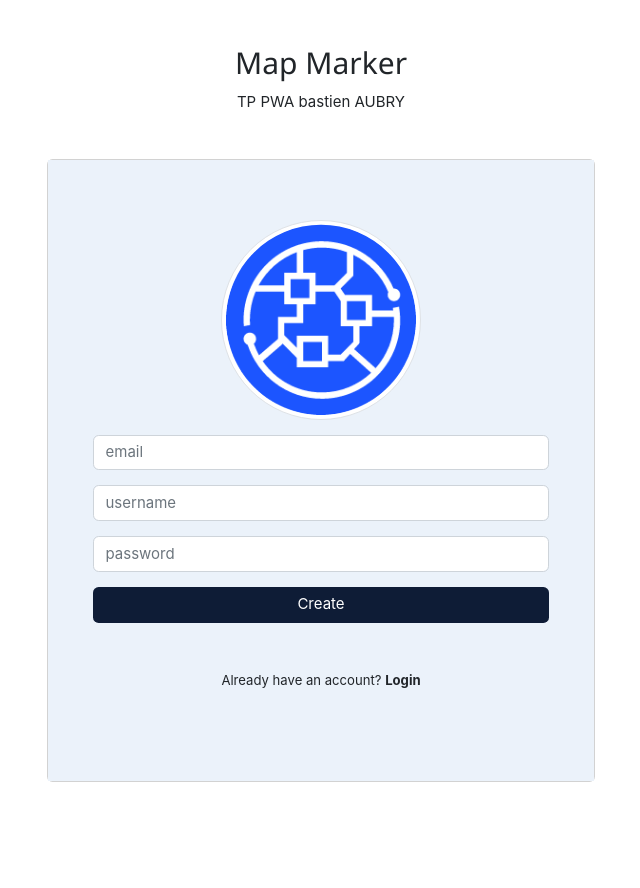
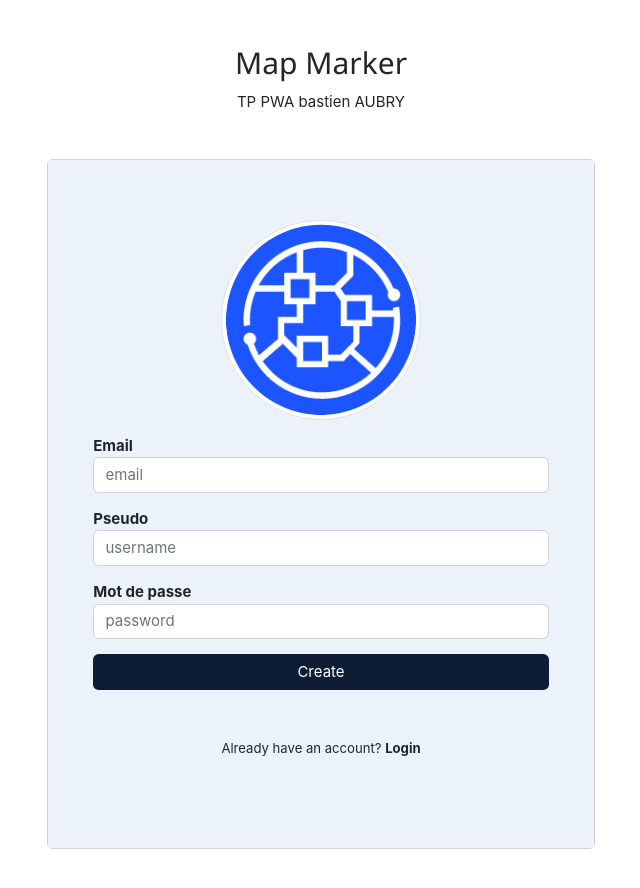
Before and after one commit to Elevane/TP-REACT-WEBSERVICE_FRONT, a React (Create React App) app: page /createAccount in a window 1280 px wide. Shown: the top 888 px of the page, without its empty margins (319-959 px from the left). Before the commit the page ends 827 px from the top, so only its background shows below. Built offline with nearby package versions, Linux system fonts and the light colour scheme.

Commit message:
fix : label de form

```diff
--- a/src/Components/NavBar.js
+++ b/src/Components/NavBar.js
@@ -8,7 +8,7 @@ export default function NavBar() {
       style={{ width: "20%" }}
     >
       <h3 className="w3-bar-item" style={{ marginBottom: "40px" }}>
-        Map Website
+        Complots
       </h3>
       <article style={{ display: "flex", alignItems: "end" }}>
         <img
--- a/src/Components/auth/CreateAccount.js
+++ b/src/Components/auth/CreateAccount.js
@@ -1,7 +1,7 @@
 import React from "react";
 async function register(email, password, username) {
   const user = {
-    username : username,
+    username: username,
     email: email,
     password: password,
   };
@@ -16,35 +16,29 @@ async function register(email, password, username) {
   }).then((data) => data.json());
 }
 
-
 export default function CreateAccount() {
   const [email, setEmail] = React.useState();
   const [password, setPassword] = React.useState();
   const [username, setUserName] = React.useState();
 
-    const handleSubmit = async e => {
-
+  const handleSubmit = async (e) => {
     e.preventDefault();
     await register(email, password, username).then((value) => {
       if (!value.isSuccess) {
         alert(value.errorMessage);
-          }
-          else if (value.result === undefined) {
-            alert("Failed connection Error value has no result" );
-          }
-          else {
+      } else if (value.result === undefined) {
+        alert("Failed connection Error value has no result");
+      } else {
         localStorage.setItem(
           process.env.REACT_APP_AUTH_COOKIE_NAME,
           JSON.stringify({ user: value.result })
         );
-            window.location.href = "/"
+        window.location.href = "/";
       }
-
     });
-    }
+  };
 
   return (
-
     <div className="container">
       <div className="row">
         <div className="col-md-6 offset-md-3">
@@ -65,6 +59,7 @@ export default function CreateAccount() {
               </div>
 
               <div className="mb-3">
+                <label style={{ fontWeight: "bold" }}>Email</label>
                 <input
                   type="text"
                   id="email"
@@ -77,6 +72,7 @@ export default function CreateAccount() {
                 />
               </div>
               <div className="mb-3">
+                <label style={{ fontWeight: "bold" }}>Pseudo</label>
                 <input
                   type="text"
                   id="username"
@@ -89,6 +85,7 @@ export default function CreateAccount() {
                 />
               </div>
               <div className="mb-3">
+                <label style={{ fontWeight: "bold" }}>Mot de passe</label>
                 <input
                   type="password"
                   id="password"
@@ -112,11 +109,7 @@ export default function CreateAccount() {
                 className="form-text text-center mb-5 text-dark"
               >
                 Already have an account?{" "}
-                <a
-                  href="/login"
-
-                  className="text-dark fw-bold"
-                >
+                <a href="/login" className="text-dark fw-bold">
                   {" "}
                   Login
                 </a>
@@ -126,6 +119,5 @@ export default function CreateAccount() {
         </div>
       </div>
     </div>
-
   );
 }
--- a/src/Components/auth/Login.js
+++ b/src/Components/auth/Login.js
@@ -49,45 +49,6 @@ export default function Login() {
     window.location.href = "/CreateAccount";
   };
   return (
-    /*<div id="login-form-wrap" className="card">
-      <h2 className="card-header"> Login </h2>{" "}
-      <form id="login-form" onSubmit={handleSubmit}>
-        <p>
-          <input
-            type="text"
-            id="email"
-            onChange={(e) => setEmail(e.target.value)}
-            name="email"
-            placeholder="email"
-            required
-          />
-        </p>{" "}
-        <p>
-          <input
-            type="password"
-            id="password"
-            onChange={(e) => setPassword(e.target.value)}
-            name="password"
-            placeholder="password"
-            required
-          />
-        </p>{" "}
-        <p>
-          <input type="submit" id="login" value="Login" />
-        </p>{" "}
-      </form>{" "}
-      <div id="create-account-wrap">
-        <p>
-          {" "}
-          Not a member ?{" "}
-          <a href="/create" onClick={handleCreateAccount}>
-            {" "}
-            Create Account{" "}
-          </a>
-        </p>
-      </div>{" "}
-    </div>*/
-
     <div className="container">
       <div className="row">
         <div className="col-md-6 offset-md-3">
@@ -108,6 +69,7 @@ export default function Login() {
               </div>
 
               <div className="mb-3">
+                <label style={{ fontWeight: "bold" }}>Email</label>
                 <input
                   type="text"
                   id="email"
@@ -119,6 +81,7 @@ export default function Login() {
                   required
                 />
               </div>
+              <label style={{ fontWeight: "bold" }}>Mot de passe</label>
               <div className="mb-3">
                 <input
                   type="password"
```
Lines whose indentation alone changed are shown as unchanged.
